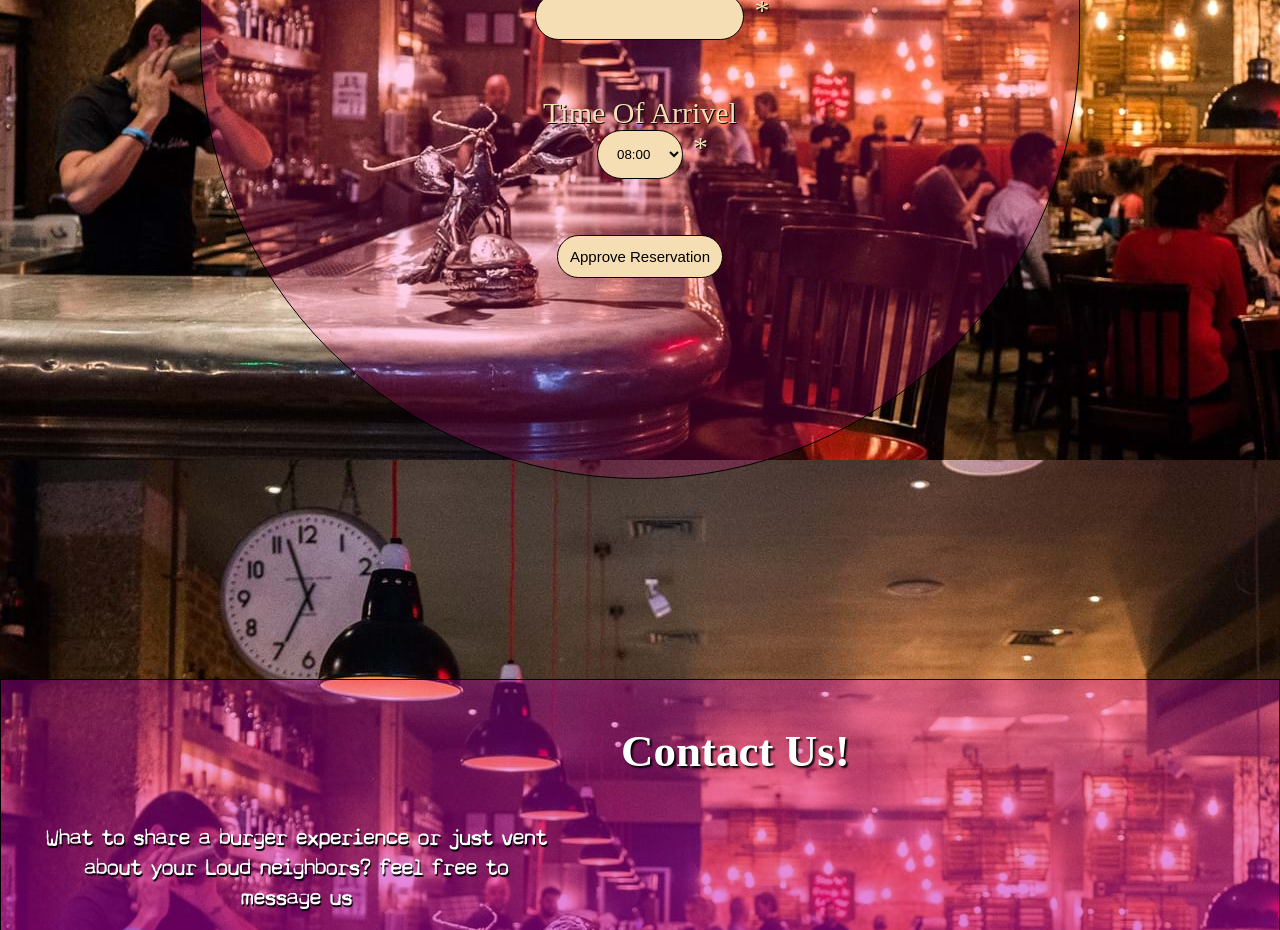
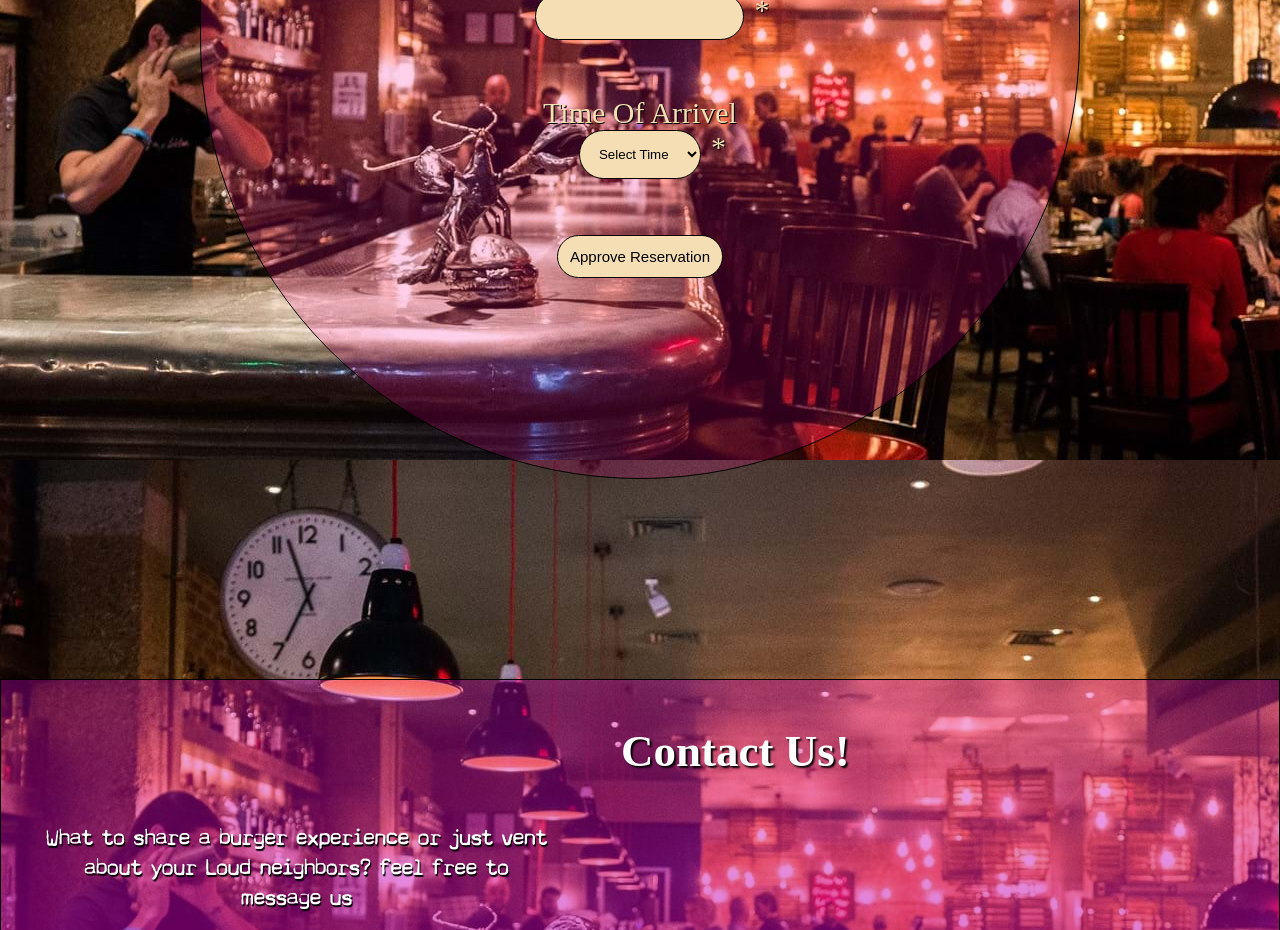
Before and after one commit to Eden-Hazani/Morbiez, a React (Create React App) app: page /reservations in a window 1280 px wide. Shown: the part 1140-2070 px from the top of the page. Built offline with nearby package versions, Linux system fonts and the light colour scheme; a web font is replaced by a local one.

Commit message:
fixes to time in res modal

```diff
--- a/src/components/reservations/reservations.tsx
+++ b/src/components/reservations/reservations.tsx
@@ -92,7 +92,7 @@ export class Reservations extends Component<any,ReservationsState>{
             NumberOfPeopleError = "Can't be negative!"
         }
         const reservations = {...this.state.reservations}
-        reservations.numberOfPeople = numberOfPeople
+        reservations.numberOfPeople = `${numberOfPeople}`
         this.setState({reservations});
 
         const errors = {...this.state.errors}
@@ -119,7 +119,9 @@ export class Reservations extends Component<any,ReservationsState>{
         if(this.state.reservations.date === undefined){
             timeError = 'Must fill date first!'
         }
-
+        if(time === 'Select Time'){
+            timeError = 'Pick Time Of Arrivel'
+        }
         if (time === ""){
             timeError = 'Missing Time Of Arrivel!'
         }
@@ -174,13 +176,15 @@ export class Reservations extends Component<any,ReservationsState>{
     private isFormLegal = () =>{
         return this.state.errors.NumberOfPeopleError === '' &&
             this.state.errors.dateError === '' &&
-            this.state.errors.fullnameError === '';
+            this.state.errors.fullnameError === '' &&
+            this.state.errors.timeError === '';
     }
 
 
 
     public render(){
         const  {showText} = this.state
+
         return(
             <div className = 'reservation'>
                 {showText === false && <div id="LoadingGif"></div>}
@@ -201,7 +205,8 @@ export class Reservations extends Component<any,ReservationsState>{
                             <span>{this.state.errors.NumberOfPeopleError}</span>
                             <br /><br />
                             <span className='fieldTitle'>Time Of Arrivel</span>
-                            <select id='selector' value={this.state.reservations.timeOfArrivel || undefined} onChange={this.setTime}>
+                            <select id='selector' defaultValue={'DEFAULT'} value={this.state.reservations.timeOfArrivel || undefined} onChange={this.setTime}>
+                                <option value="DEFAULT" disabled hidden>Select Time</option>
                             </select>
                             <span>{this.state.errors.timeError}</span>
                             <br /><br />
--- a/src/models/reservationsModel.ts
+++ b/src/models/reservationsModel.ts
@@ -1,9 +1,9 @@
 export class ReservationsModel{
     public constructor(
         public id?:number,
-        public fullName?:string,
-        public numberOfPeople?:number,
-        public date?:string,
-        public timeOfArrivel?:string){
+        public fullName:string = '',
+        public numberOfPeople:string = 'null',
+        public date:string = '',
+        public timeOfArrivel:string = ''){
     }
 }
```
